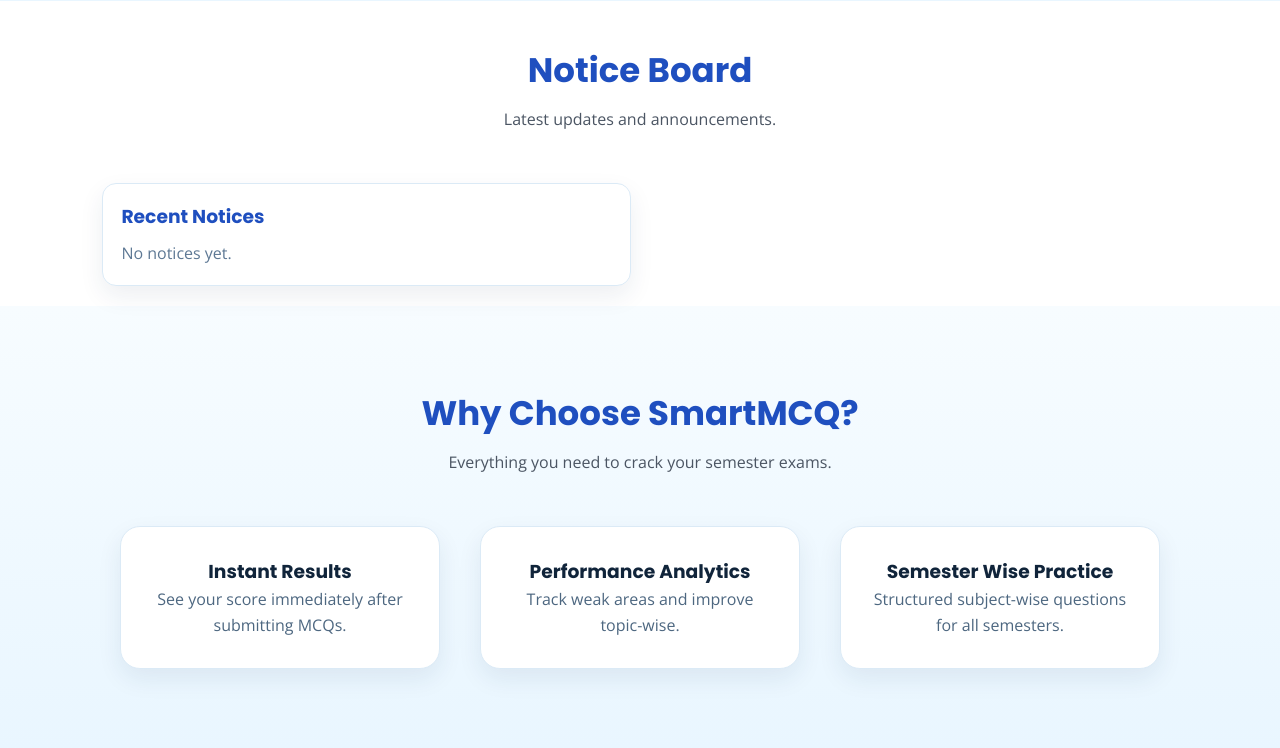
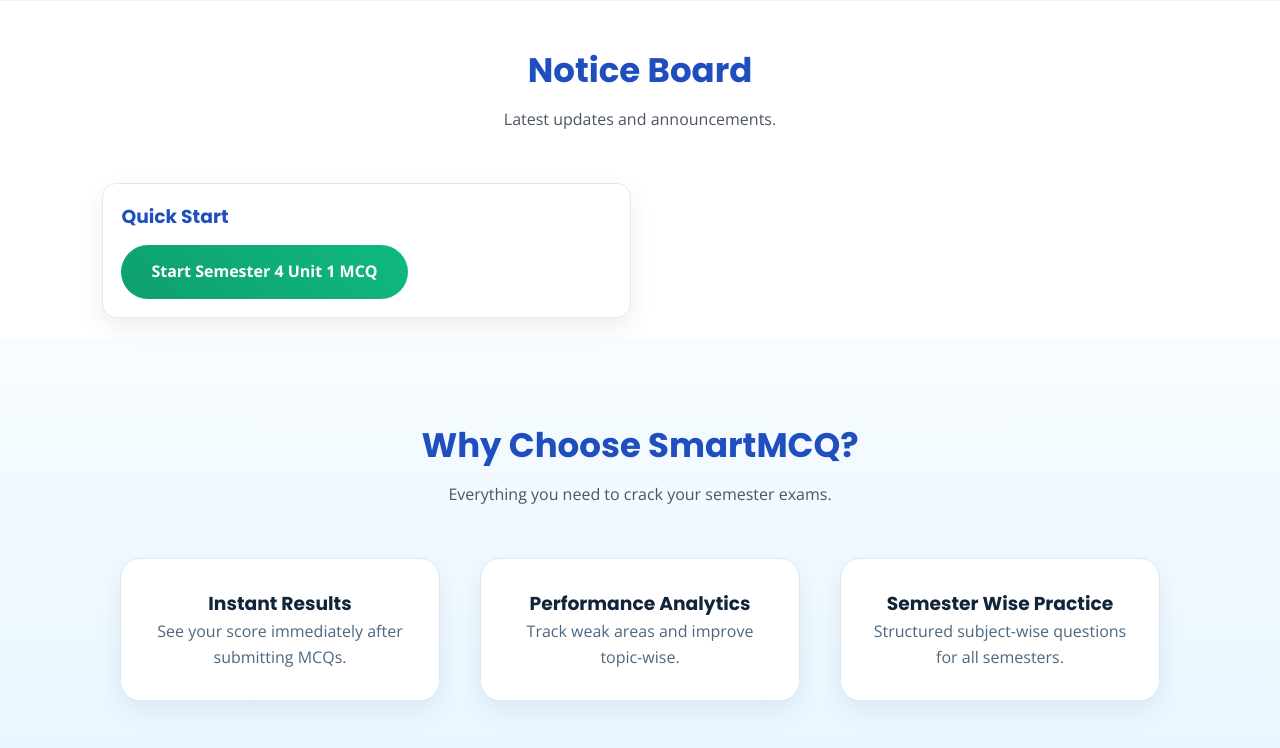
Before and after one commit to anuragpratap-kyp/anuacademy, a Flask app: page / in a window 1280 px wide. Shown: the part 587-1335 px from the top of the page. Run offline with Flask 3, Linux system fonts and the light colour scheme; data that the repository does not hold is empty; some libraries are stand-ins or nearby versions.

Commit message:
Initial commit: ready Flask BSc Quiz project

```diff
--- a/static/css/style.css
+++ b/static/css/style.css
@@ -2754,6 +2754,14 @@
     color: #5d7894;
 }
 
+.notice-quick-link {
+    margin-top: 4px;
+    display: inline-flex;
+    align-items: center;
+    justify-content: center;
+    min-height: 46px;
+}
+
 @media (max-width: 768px) {
     .notice-board-section {
         padding: 34px 5% 12px;
--- a/templates/index.html
+++ b/templates/index.html
@@ -29,19 +29,13 @@
 
     <div class="notice-board-wrap">
         <div class="notice-board-card">
-            <h3>Recent Notices</h3>
-            {% if notices %}
-            <ul class="notice-list">
-                {% for notice in notices %}
-                <li>
-                    <span class="notice-message">{{ notice['message'] }}</span>
-                    <span class="notice-time">{{ notice['created_at'] }}</span>
-                </li>
-                {% endfor %}
-            </ul>
-            {% else %}
-            <p class="notice-empty">No notices yet.</p>
-            {% endif %}
+            <h3>Quick Start</h3>
+            <a
+                class="btn notice-quick-link"
+                href="{{ url_for('quiz', course_slug='bsc', subject='Chemistry', semester=4, unit='Unit I - Atomic Structure') }}"
+            >
+                Start Semester 4 Unit 1 MCQ
+            </a>
         </div>
     </div>
 </section>
```
